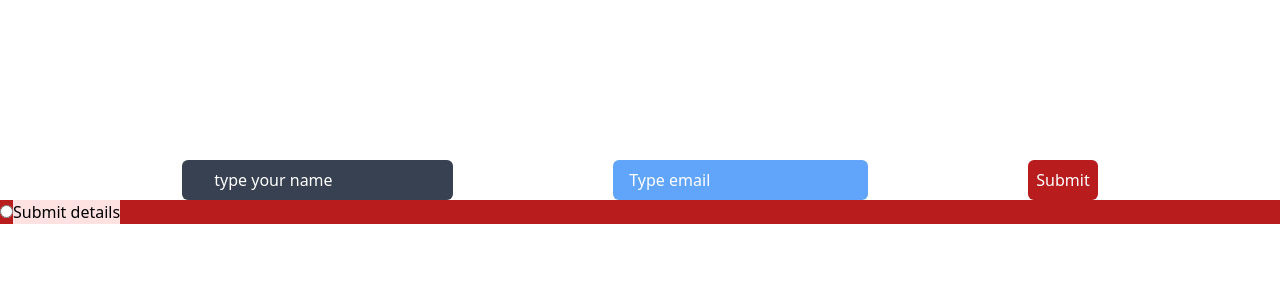
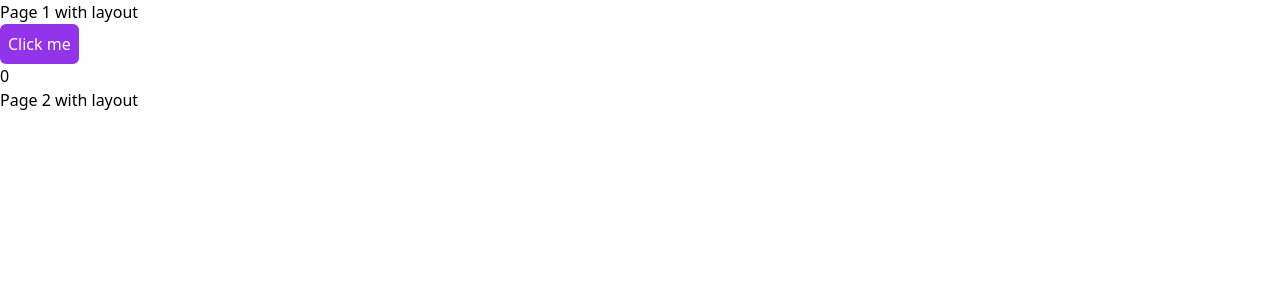
Before and after one commit to paras231/typescript-react-projects, a React (Vite) app: page / in a window 1280 px wide. Shown: the top 300 px of the page. Built offline with nearby package versions, Linux system fonts and the light colour scheme; no server answers.

Commit message:
added code

```diff
--- a/src/App.css
+++ /dev/null
@@ -1,41 +0,0 @@
-#root {
-  max-width: 1280px;
-  margin: 0 auto;
-  padding: 2rem;
-  text-align: center;
-}
-
-.logo {
-  height: 6em;
-  padding: 1.5em;
-  will-change: filter;
-}
-.logo:hover {
-  filter: drop-shadow(0 0 2em #646cffaa);
-}
-.logo.react:hover {
-  filter: drop-shadow(0 0 2em #61dafbaa);
-}
-
-@keyframes logo-spin {
-  from {
-    transform: rotate(0deg);
-  }
-  to {
-    transform: rotate(360deg);
-  }
-}
-
-@media (prefers-reduced-motion: no-preference) {
-  a:nth-of-type(2) .logo {
-    animation: logo-spin infinite 20s linear;
-  }
-}
-
-.card {
-  padding: 2em;
-}
-
-.read-the-docs {
-  color: #888;
-}
--- a/src/App.tsx
+++ b/src/App.tsx
@@ -1,5 +1,6 @@
 import InventoryGridList from "./components/Inventory_Components/InventoryGridList";
 import { useState } from "react";
+import PageLayout from "./components/PageLayout";
 import FormWrapper from "./components/FormWrapper";
 import { CommonButton } from "./components/Buttons";
 import { CommonInputs } from "./components/Inputs";
@@ -8,6 +9,7 @@ function App() {
     userName: "",
     email: "",
   });
+  const [pageNumber,setPageNumber] = useState(0);
   const changeHandler = (e: React.ChangeEvent<HTMLInputElement>) => {
     setFormState({ ...formState, [e.target.name]: e.target.value });
   };
@@ -22,13 +24,20 @@ function App() {
     console.log("formSubmitHandler  2");
   }
 
+
+  const handlePageNum = ()=>{
+      setPageNumber((num)=>num+1);
+  }
   return (
     <>
       {/* <InventoryGridList /> */}
-      <FormWrapper
+      {/* <FormWrapper
         key="form_1"
         onSubmit={formSubmitHandler}
-        className="flex justify-center gap-40 items-center mt-40"
+        className={{
+          "form":"flex justify-center gap-40 items-center mt-40 bg-blue-500",
+          "button":"rounded-md bg-slate-400"
+        }}
       >
         <CommonInputs
           placeholder="type your name"
@@ -50,9 +59,9 @@ function App() {
           title={"Submit"}
           className="bg-red-700 border-none outline-none rounded-md p-2 text-white"
         />
-      </FormWrapper>
+      </FormWrapper> */}
 
-      <div>
+      {/* <div>
         <FormWrapper
           onSubmit={sbmtHandler2}
           key="form_2"
@@ -69,7 +78,21 @@ function App() {
             type="submit"
           />
         </FormWrapper>
-      </div>
+      </div> */}
+      <PageLayout pageNumber={pageNumber} className={``} keyType={"page-1"}>
+        <section>
+
+<h1>Page 1 with layout</h1>
+          <div>
+            <CommonButton onClick={handlePageNum} title={"Click me"} type="button" className={"bg-purple-600 text-white p-2 border-none outline-none rounded-md"}/>
+          </div>
+        </section>
+      </PageLayout>
+      <PageLayout className={``} keyType={'page-2'}>
+        <section>
+          <h1>Page 2 with layout</h1>
+        </section>
+      </PageLayout>
     </>
   );
 }
--- a/src/components/FormWrapper.tsx
+++ b/src/components/FormWrapper.tsx
@@ -5,7 +5,7 @@ type FormProps = {
   type?: string;
   keyType?: string;
   children: React.ReactNode;
-  className: string;
+  className: any;
 };
 
 const FormWrapper = ({
@@ -17,7 +17,7 @@ const FormWrapper = ({
 }: FormProps) => {
   return (
     <>
-      <form className={className} key={keyType} onSubmit={onSubmit}>
+      <form className={className.form} key={keyType} onSubmit={onSubmit}>
         {children}
       </form>
     </>
--- /dev/null
+++ b/src/components/PageLayout.tsx
@@ -0,0 +1,22 @@
+import React from 'react'
+
+interface  LayoutProps  {
+  children: React.ReactNode;
+  className:string;
+  keyType:String;
+  pageNumber?:number;
+}
+
+const PageLayout = ({children,className,keyType,pageNumber}:LayoutProps) => {
+    console.log('page re-rendered')
+  return (
+    <>
+<main  className={className}>
+{children}
+{pageNumber}
+</main>
+    </>
+  )
+}
+
+export default PageLayout
```
